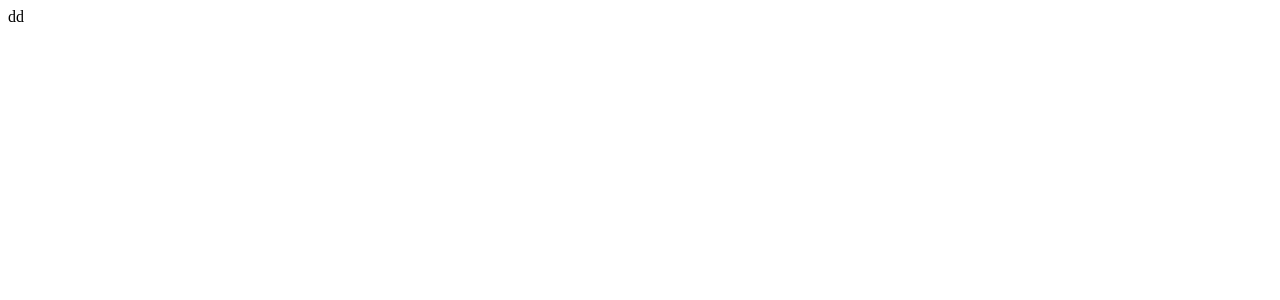
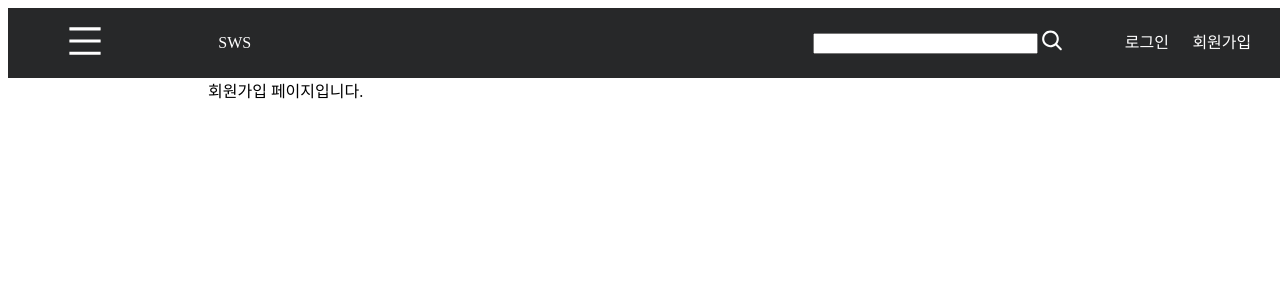
Before and after one commit to potato-club/sws-frontend, a React (Create React App) app: page /Signup in a window 1280 px wide. Shown: the top 300 px of the page. Built offline with nearby package versions, Linux system fonts and the light colour scheme.

Commit message:
mainpage

```diff
--- a/package.json
+++ b/package.json
@@ -13,7 +13,9 @@
     "axios": "^1.6.7",
     "react": "^18.2.0",
     "react-dom": "^18.2.0",
+    "react-icons": "^5.0.1",
     "react-query": "^3.39.3",
+    "react-router-dom": "^6.21.3",
     "react-scripts": "5.0.1",
     "styled-component": "^2.8.0",
     "typescript": "^4.9.5",
--- a/src/App.tsx
+++ b/src/App.tsx
@@ -1,11 +1,25 @@
 import React from 'react';
-
+import {BrowserRouter as Router, Route,Routes} from 'react-router-dom';
+import Main from './Main';
+import Header from './Header';
+import Lounge from './Lounge';
+import Login from './Login';
+import Signup from './Signup';
 
 function App() {
   return (
-    <div>
-   dd
-    </div>
+    <>
+     <Router>
+      <Header/>
+    <Routes>
+<Route path="/*" element={<Main/>}></Route>
+<Route path="/Lounge" element={<Lounge/>}></Route>
+<Route path="/Login" element={<Login/>}></Route>
+<Route path="/Signup" element={<Signup/>}></Route>
+
+    </Routes>
+    </Router>
+    </>
   );
 }
 
--- /dev/null
+++ b/src/Header.css
@@ -0,0 +1,57 @@
+.Header{
+    display:flex;
+    width:100%;
+    height:70px;
+    justify-content: space-between;
+    background-color:#272829;
+    color:white;
+    align-items: center;
+    border-left: 50px;
+    position:fixed;
+
+}
+.Header_left{
+    display:flex;
+    width:300px;
+    align-items: center;
+    justify-content:space-around;
+}
+
+.Header_right{
+    display:flex;
+
+    width:500px;
+    justify-content:space-around;
+}
+.Header_right_input{
+    display:flex;
+    width:250px;
+    align-items:center;
+    justify-content: space-around;
+}
+.Header_right_input>input{
+    width:230px;
+}
+
+.Header_right_login{
+    height:25px;
+    width:150px;
+justify-content: space-around;
+    display:flex;
+    align-items: center;
+}
+.Sidebar{
+    top:70px;
+    left:0px;
+    position:fixed;
+    position:absolute;
+    height:860px;
+    width:200px;
+    background-color: #272829;
+}
+.Sidebar>div{
+    height:40px;
+    font-size: 20px;
+    display:flex;
+    align-items: center;
+}
--- /dev/null
+++ b/src/Header.tsx
@@ -0,0 +1,50 @@
+
+import React, { useState } from 'react';
+import './Header.css';
+import { CgSearch } from "react-icons/cg";
+import { AiOutlineMenu } from "react-icons/ai";
+import {Link} from 'react-router-dom';
+function Header() {
+    const [isSidebarOpen, setIsSidebarOpen] = useState(false);
+
+    const toggleSidebar = () => {
+        setIsSidebarOpen(!isSidebarOpen);
+
+    };
+
+    return (
+        <div className="Header">
+            <div className="Header_left">
+                <div className="MenuWrapper" onClick={toggleSidebar}>
+                    <AiOutlineMenu size="40"/>
+                    {isSidebarOpen && (
+                        <div className="Sidebar">
+                            <Link to="/Lounge" style={{textDecoration:"none",color:"white"}}>라운지</Link>
+                        <div>설정</div>
+                        <hr></hr>
+                        <div>나</div>
+                        <hr></hr>
+                            <div>친구창</div>
+                            <div>마이페이지</div>
+                            <div>사이드바 내용</div>
+                        </div>
+                    )}
+                </div>
+                <Link to="/" style={{textDecoration:"none",color:"white"}}>SWS</Link>
+            </div>
+
+            <div className="Header_right">
+                <div className="Header_right_input">
+                    <input/>
+                    <div><CgSearch size="25"/></div>
+                </div>
+                <div className="Header_right_login">
+                <Link to="/Login" style={{textDecoration:"none",color:"white"}}>로그인</Link>
+                <Link to="/Signup" style={{textDecoration:"none",color:"white"}}>회원가입</Link>
+                </div>
+            </div>
+        </div>
+    );
+}
+
+export default Header;
--- /dev/null
+++ b/src/Login.tsx
@@ -0,0 +1,11 @@
+import React from 'react';
+
+function Login() {
+    return (
+        <div className="Main">
+            로그인 페이지입니다.
+        </div>
+    );
+}
+
+export default Login;
--- /dev/null
+++ b/src/Lounge.tsx
@@ -0,0 +1,11 @@
+import React from 'react';
+
+function Lounge() {
+    return (
+        <div className="Main">
+            라운지 입니다
+        </div>
+    );
+}
+
+export default Lounge;
--- /dev/null
+++ b/src/Main.css
@@ -0,0 +1,87 @@
+
+.Main {
+
+padding-top:70px;
+
+    padding-left:200px;
+    margin-left: 0; /* 기본값 */
+    height: 843px;
+
+}
+.Top{
+    width:100%;
+    display:flex;
+    justify-content:center;
+    align-items: center;
+    height:30%;
+}
+.Top>button{
+    background-color:#272829;
+    color:white;
+    border-radius: 50%;
+    width:40px;
+    height:40px;
+    display:flex;
+    align-items: center;
+    justify-content: center;
+}
+.Slide{
+    height:350px;
+    width:1200px;
+
+    display:flex;
+    align-items: center;
+    justify-content: center;
+}
+
+.Slide_img{
+
+
+    width:80%;
+    height:60%;
+}
+.bottom{
+    height:70%;
+}
+.bottom_input{
+    margin:20px;
+
+}
+.bottom_input>div{
+    display:flex;
+align-items: center;
+justify-content: center;
+    height:50px;
+    width:220px;
+    border-right: 50px;
+    border-radius: 25px;
+    background-color: antiquewhite;
+}
+.bottom_input>div>input{
+    border-radius: 25px;
+   width:80%;
+   height:60%;
+    border:none;
+}
+.bottom_component{
+    box-sizing: border-box;
+    max-width:100%;
+    display:flex;
+    flex-wrap: wrap;
+    height:90%;
+}
+.bottom_component1{
+    box-sizing: border-box;
+    width:25%;
+    align-items: center;
+    justify-content: center;
+    display:flex;
+
+    height:50%;
+}
+.bottom_component1_caffee{
+    border-radius: 25px;
+    background-color: #CCCCCC;
+    width:250px;
+    height:200px;
+}
--- /dev/null
+++ b/src/Main.tsx
@@ -0,0 +1,82 @@
+
+
+
+import React, { useState ,useEffect} from 'react';
+import './Main.css';
+import { BiChevronLeft } from "react-icons/bi";
+import { BiChevronRight } from "react-icons/bi";
+function Main() {
+  const slides = ["예시1", "예시2", "예시3"]; // 슬라이드 내용
+  const images = [
+    "https://www.lge.co.kr/kr/upload/admin/storyThumbnail/tvc_codezero_thumb[20230607_105950].jpg",
+  "https://company.eduwill.net/img/promotion/20230331154337ef62af81-9b54-4e6f-8f86-044e3e55f5fc.png",
+  "https://www.samchully.co.kr/upload/pr/paperad/l3tppifzgysi7kp3k8re.png"
+  ]; // 이미지 URL
+
+  const [currentSlide, setCurrentSlide] = useState(0);
+const currentImage = images[currentSlide]; // 현재 슬라이드에 해당하는 이미지 URL
+
+
+  const nextSlide = () => {
+    setCurrentSlide((prevSlide) => (prevSlide === slides.length - 1 ? 0 : prevSlide + 1));
+  };
+
+  const prevSlide = () => {
+    setCurrentSlide((prevSlide) => (prevSlide === 0 ? slides.length - 1 : prevSlide - 1));
+  };
+
+  useEffect(() => {
+    const interval = setInterval(() => {
+      nextSlide();
+    }, 4000); // 4초마다 변경
+    return () => clearInterval(interval);
+  }, [currentSlide]); // currentSlide가 변경될 때마다 useEffect 실행
+
+  return (
+    <div className="Main">
+        <div className="Top" >
+      <button onClick={prevSlide}><BiChevronLeft size="40"/></button>
+      <div className="Slide">
+        <img  className="Slide_img" src={currentImage} alt={slides[currentSlide]} />
+      </div>
+
+      <button onClick={nextSlide}><BiChevronRight size="40"/></button>
+      </div>
+      <div className="bottom">
+        <div className="bottom_input">
+            <div>
+            <input placeholder='현재 위치 입력란'/>
+            </div>
+        </div>
+        <div className="bottom_component">
+            <div className="bottom_component1">
+                <div className="bottom_component1_caffee">카페 1</div>
+            </div>
+            <div className="bottom_component1">
+                <div className="bottom_component1_caffee">카페 2</div>
+            </div>
+            <div className="bottom_component1">
+                <div className="bottom_component1_caffee">카페 3</div>
+            </div>
+            <div className="bottom_component1">
+                <div className="bottom_component1_caffee">카페 4</div>
+            </div>
+            <div className="bottom_component1">
+                <div className="bottom_component1_caffee">카페 5</div>
+            </div>
+            <div className="bottom_component1">
+                <div className="bottom_component1_caffee">카페 6</div>
+            </div>
+            <div className="bottom_component1">
+                <div className="bottom_component1_caffee">카페 7</div>
+            </div>
+            <div className="bottom_component1">
+                <div className="bottom_component1_caffee">카페 8</div>
+            </div>
+            </div>
+      </div>
+    </div>
+  );
+}
+
+export default Main;
--- /dev/null
+++ b/src/Signup.tsx
@@ -0,0 +1,11 @@
+import React from 'react';
+
+function Signup() {
+    return (
+        <div className="Main">
+            회원가입 페이지입니다.
+        </div>
+    );
+}
+
+export default Signup;
```
Also changed, not shown: 2 other files (tests, documents, lock files or other folders).
